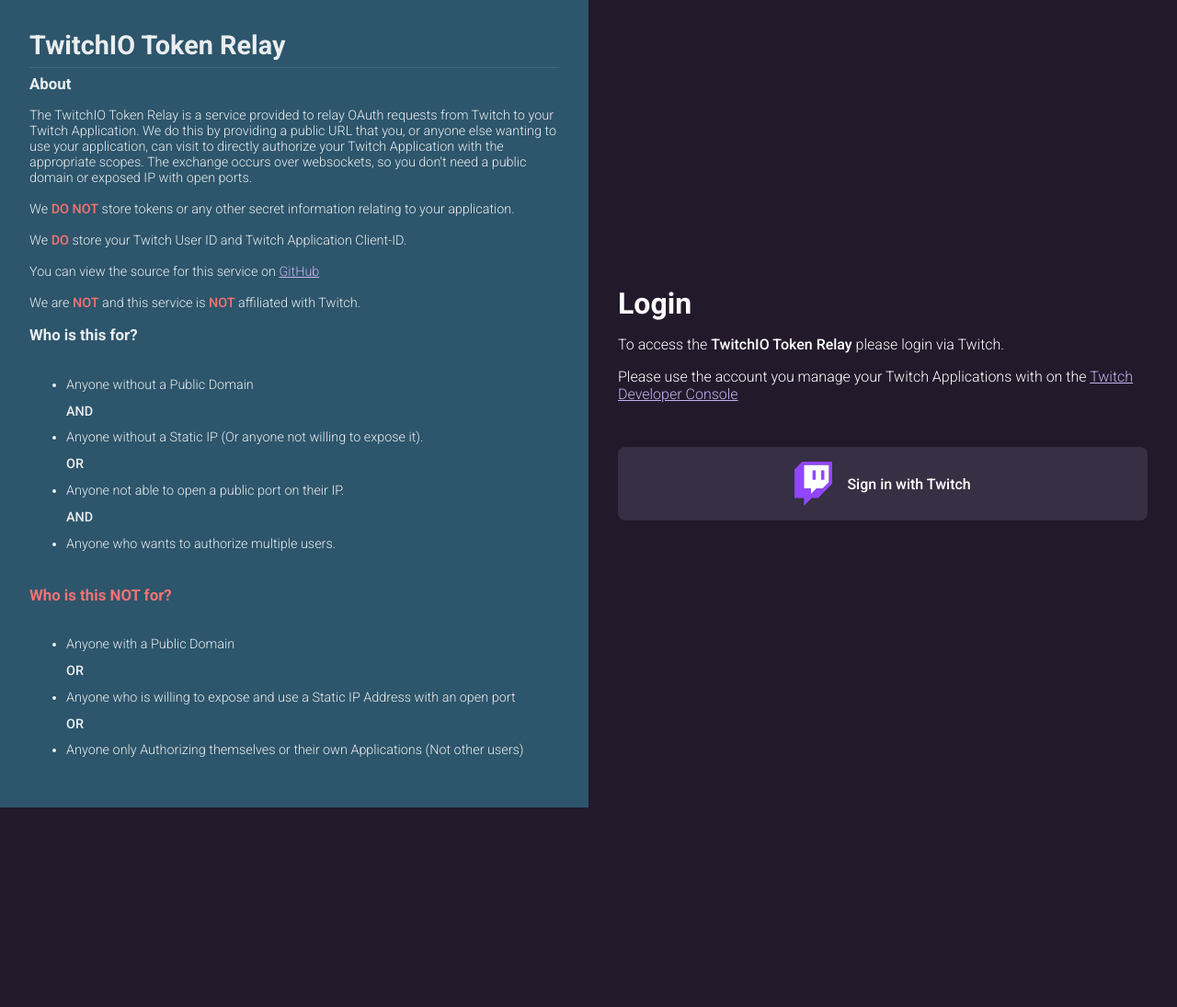
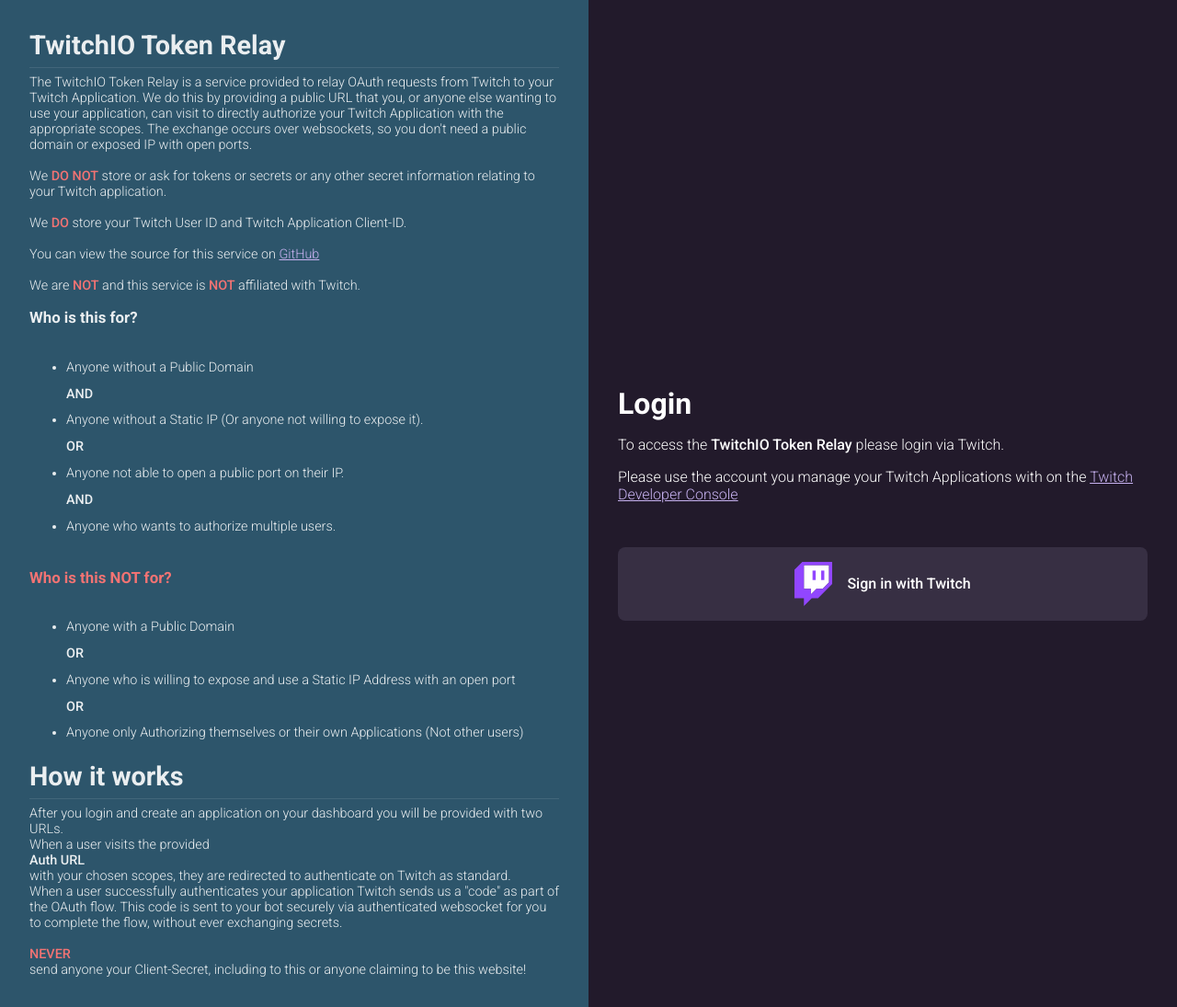
Before and after one commit to PythonistaGuild/twitchio-token-relay, a React app in the folder eira/: page /login in a window 1280 px wide. Shown: the whole page at 92% size. Before the commit the page ends 878 px from the top, so only its background shows below. Built offline with nearby package versions, Linux system fonts and the light colour scheme; the HTML template or start-up script is replaced by a standard one.

Commit message:
Update login information

```diff
--- a/eira/src/pages/login.tsx
+++ b/eira/src/pages/login.tsx
@@ -47,7 +47,6 @@ function LoginPage() {
         <hr />
 
         <div className="infoSec">
-          <h3>About</h3>
           <p>
             The TwitchIO Token Relay is a service provided to relay OAuth requests from Twitch to your Twitch
             Application. We do this by providing a public URL that you, or anyone else wanting to use your application,
@@ -55,8 +54,8 @@ function LoginPage() {
             over websockets, so you don't need a public domain or exposed IP with open ports.
             <br />
             <br />
-            We <b className="warningRed">DO NOT</b> store tokens or any other secret information relating to your
-            application.
+            We <b className="warningRed">DO NOT</b> store or ask for tokens or secrets or any other secret information relating to your
+            Twitch application.
             <br />
             <br />
             We <b className="warningRed">DO</b> store your Twitch User ID and Twitch Application Client-ID.
@@ -94,6 +93,15 @@ function LoginPage() {
             </ul>
           </p>
         </div>
+        <h1>How it works</h1>
+        <hr />
+        After you login and create an application on your dashboard you will be provided with two URLs.<br/>
+
+        When a user visits the provided <b>Auth URL</b> with your chosen scopes, they are redirected to authenticate on Twitch as standard.<br/>
+        When a user successfully authenticates your application Twitch sends us a "code" as part of the OAuth flow. This code is sent to
+        your bot securely via authenticated websocket for you to complete the flow, without ever exchanging secrets.<br/><br/>
+
+        <b className="warningRed">NEVER</b> send anyone your Client-Secret, including to this or anyone claiming to be this website!
       </div>
 
       <div className="loginRight">
```
